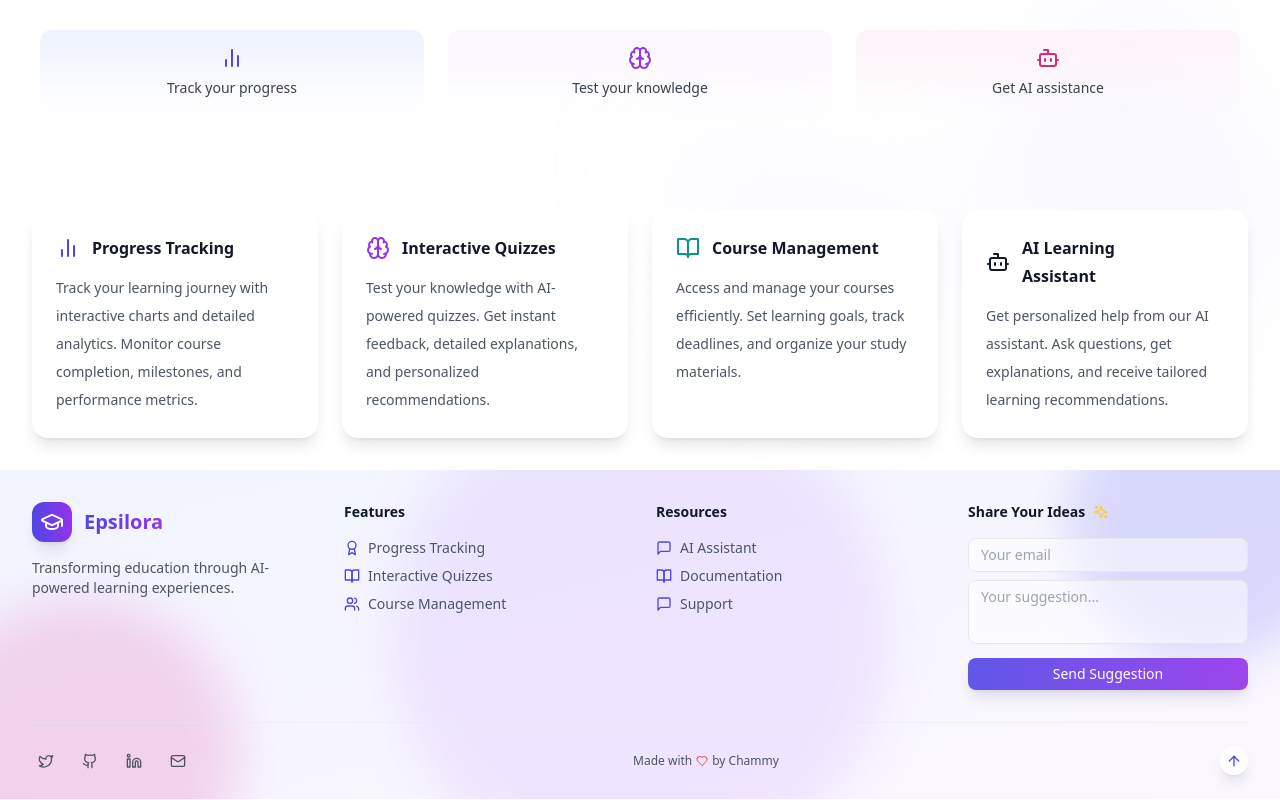
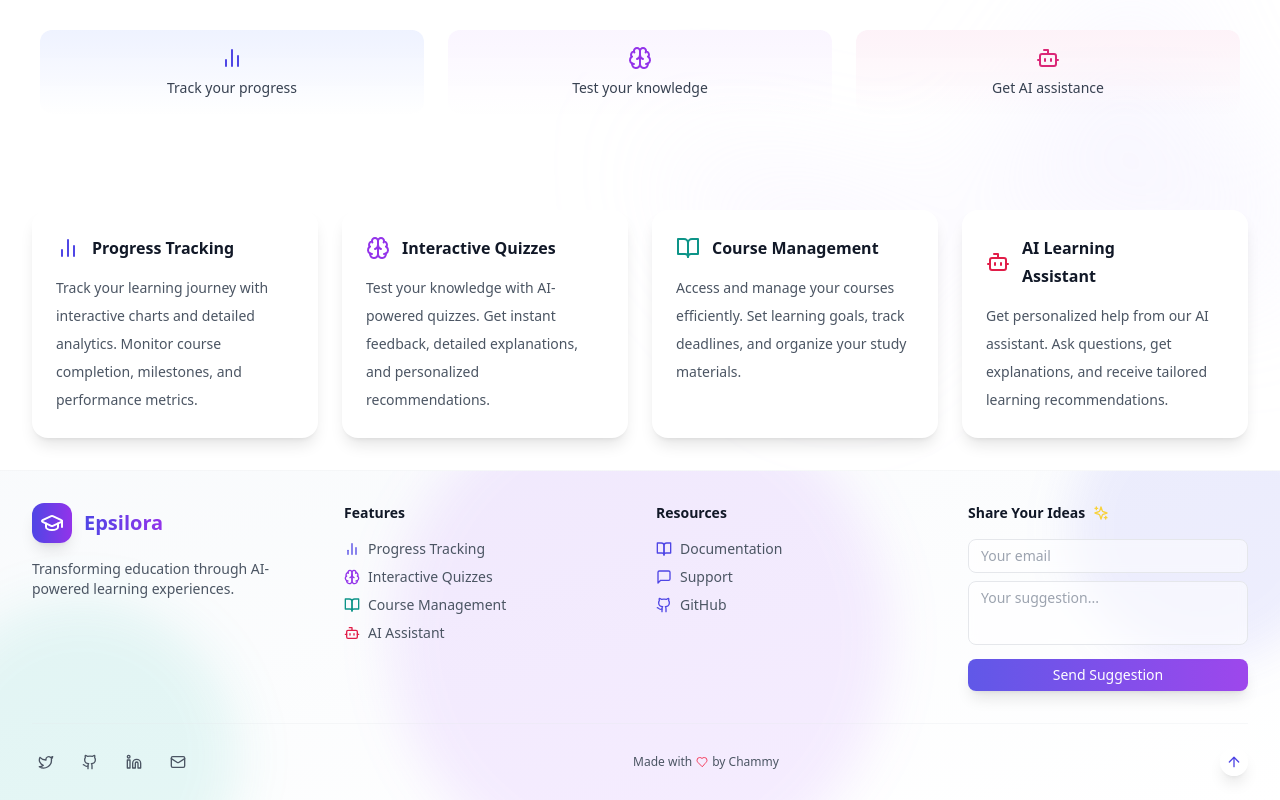
Before and after one commit to chaman2003/Epsilora-AI, a React (Vite) app: page / in a window 1280 px wide. Shown: the part 600-1400 px from the top of the page. Built offline with nearby package versions, Linux system fonts and the light colour scheme.

Commit message:
fix: Update footer to match theme and home page design

```diff
--- a/src/components/common/Footer.tsx
+++ b/src/components/common/Footer.tsx
@@ -12,8 +12,12 @@ import {
   MessageSquare,
   Award,
   Users,
-  Sparkles
+  Sparkles,
+  BarChart2,
+  Brain,
+  Bot
 } from 'lucide-react';
+import { themeConfig } from '../../config/theme';
 
 const Footer = () => {
   const [suggestion, setSuggestion] = useState('');
@@ -38,19 +42,19 @@ const Footer = () => {
   };
 
   return (
-    <footer className="relative bg-gradient-to-br from-indigo-50/80 to-purple-50/80 dark:from-gray-900/90 dark:to-gray-800/90">
+    <footer className="relative bg-gradient-to-br from-slate-50/90 to-white/90 dark:from-slate-900/90 dark:to-gray-800/90 border-t border-gray-200/30 dark:border-gray-700/30">
       {/* Decorative Elements */}
       <div className="absolute inset-0 overflow-hidden pointer-events-none">
         <div
-          className="absolute -top-24 -right-20 w-72 h-72 bg-indigo-500/20 rounded-full mix-blend-multiply filter blur-xl animate-blob"
+          className="absolute -top-24 -right-20 w-72 h-72 bg-indigo-500/10 dark:bg-indigo-500/5 rounded-full mix-blend-multiply filter blur-xl animate-blob"
           style={{ animationDuration: '15s' }}
         />
         <div
-          className="absolute top-1/2 left-1/2 transform -translate-x-1/2 -translate-y-1/2 w-[30rem] h-[30rem] bg-purple-500/10 rounded-full mix-blend-multiply filter blur-xl animate-blob-spin"
+          className="absolute top-1/2 left-1/2 transform -translate-x-1/2 -translate-y-1/2 w-[30rem] h-[30rem] bg-purple-500/10 dark:bg-purple-500/5 rounded-full mix-blend-multiply filter blur-xl animate-blob-spin"
           style={{ animationDuration: '25s' }}
         />
         <div
-          className="absolute -bottom-32 -left-20 w-72 h-72 bg-pink-500/20 rounded-full mix-blend-multiply filter blur-xl animate-blob"
+          className="absolute -bottom-32 -left-20 w-72 h-72 bg-teal-500/10 dark:bg-teal-500/5 rounded-full mix-blend-multiply filter blur-xl animate-blob"
           style={{ animationDuration: '20s' }}
         />
       </div>
@@ -85,26 +89,35 @@ const Footer = () => {
                   to="/progress"
                   className="group flex items-center text-sm text-gray-600 dark:text-gray-300 hover:text-indigo-600 dark:hover:text-indigo-400 transition-colors duration-300"
                 >
-                  <Award className="w-4 h-4 mr-2 text-indigo-600 dark:text-indigo-400 group-hover:scale-110 transition-transform duration-300" />
+                  <BarChart2 className="w-4 h-4 mr-2 text-indigo-600 dark:text-indigo-400 group-hover:scale-110 transition-transform duration-300" />
                   <span>Progress Tracking</span>
                 </Link>
               </li>
               <li>
                 <Link
                   to="/quiz"
-                  className="group flex items-center text-sm text-gray-600 dark:text-gray-300 hover:text-indigo-600 dark:hover:text-indigo-400 transition-colors duration-300"
+                  className="group flex items-center text-sm text-gray-600 dark:text-gray-300 hover:text-purple-600 dark:hover:text-purple-400 transition-colors duration-300"
                 >
-                  <BookOpen className="w-4 h-4 mr-2 text-indigo-600 dark:text-indigo-400 group-hover:scale-110 transition-transform duration-300" />
+                  <Brain className="w-4 h-4 mr-2 text-purple-600 dark:text-purple-400 group-hover:scale-110 transition-transform duration-300" />
                   <span>Interactive Quizzes</span>
                 </Link>
               </li>
               <li>
                 <Link
                   to="/courses"
-                  className="group flex items-center text-sm text-gray-600 dark:text-gray-300 hover:text-indigo-600 dark:hover:text-indigo-400 transition-colors duration-300"
+                  className="group flex items-center text-sm text-gray-600 dark:text-gray-300 hover:text-teal-600 dark:hover:text-teal-400 transition-colors duration-300"
                 >
-                  <Users className="w-4 h-4 mr-2 text-indigo-600 dark:text-indigo-400 group-hover:scale-110 transition-transform duration-300" />
+                  <BookOpen className="w-4 h-4 mr-2 text-teal-600 dark:text-teal-400 group-hover:scale-110 transition-transform duration-300" />
                   <span>Course Management</span>
+                </Link>
+              </li>
+              <li>
+                <Link
+                  to="/ai-assist"
+                  className="group flex items-center text-sm text-gray-600 dark:text-gray-300 hover:text-rose-600 dark:hover:text-rose-400 transition-colors duration-300"
+                >
+                  <Bot className="w-4 h-4 mr-2 text-rose-600 dark:text-rose-400 group-hover:scale-110 transition-transform duration-300" />
+                  <span>AI Assistant</span>
                 </Link>
               </li>
             </ul>
@@ -114,15 +127,6 @@ const Footer = () => {
           <div className="space-y-4">
             <h3 className="text-sm font-semibold text-gray-900 dark:text-white">Resources</h3>
             <ul className="space-y-2">
-              <li>
-                <Link
-                  to="/ai-assist"
-                  className="group flex items-center text-sm text-gray-600 dark:text-gray-300 hover:text-indigo-600 dark:hover:text-indigo-400 transition-colors duration-300"
-                >
-                  <MessageSquare className="w-4 h-4 mr-2 text-indigo-600 dark:text-indigo-400 group-hover:scale-110 transition-transform duration-300" />
-                  <span>AI Assistant</span>
-                </Link>
-              </li>
               <li>
                 <Link
                   to="/documentation"
@@ -140,6 +144,17 @@ const Footer = () => {
                   <MessageSquare className="w-4 h-4 mr-2 text-indigo-600 dark:text-indigo-400 group-hover:scale-110 transition-transform duration-300" />
                   <span>Support</span>
                 </Link>
+              </li>
+              <li>
+                <a
+                  href="https://github.com/chaman-ss"
+                  target="_blank"
+                  rel="noopener noreferrer"
+                  className="group flex items-center text-sm text-gray-600 dark:text-gray-300 hover:text-indigo-600 dark:hover:text-indigo-400 transition-colors duration-300"
+                >
+                  <Github className="w-4 h-4 mr-2 text-indigo-600 dark:text-indigo-400 group-hover:scale-110 transition-transform duration-300" />
+                  <span>GitHub</span>
+                </a>
               </li>
             </ul>
           </div>
@@ -177,8 +192,8 @@ const Footer = () => {
                 </div>
               </form>
             ) : (
-              <div className="bg-green-50/50 dark:bg-green-900/20 p-3 rounded-lg backdrop-blur-sm">
-                <p className="text-green-600 dark:text-green-400 text-sm">
+              <div className="bg-teal-50/50 dark:bg-teal-900/20 p-3 rounded-lg backdrop-blur-sm">
+                <p className="text-teal-600 dark:text-teal-400 text-sm">
                   Thank you for your feedback!
                 </p>
               </div>
@@ -187,7 +202,7 @@ const Footer = () => {
         </div>
 
         {/* Bottom Section */}
-        <div className="relative pt-6 mt-6 border-t border-gray-200/50 dark:border-gray-700/50">
+        <div className="relative pt-6 mt-6 border-t border-gray-200/30 dark:border-gray-700/30">
           <div className="flex flex-col md:flex-row justify-between items-center space-y-4 md:space-y-0">
             <div className="flex items-center space-x-4">
               <a
@@ -223,7 +238,7 @@ const Footer = () => {
             </div>
 
             <p className="text-gray-600 dark:text-gray-300 text-xs text-center flex items-center">
-              Made with <Heart className="w-3 h-3 mx-1 text-red-500" /> by Chammy
+              Made with <Heart className="w-3 h-3 mx-1 text-rose-500" /> by Chammy
             </p>
 
             <button
```
